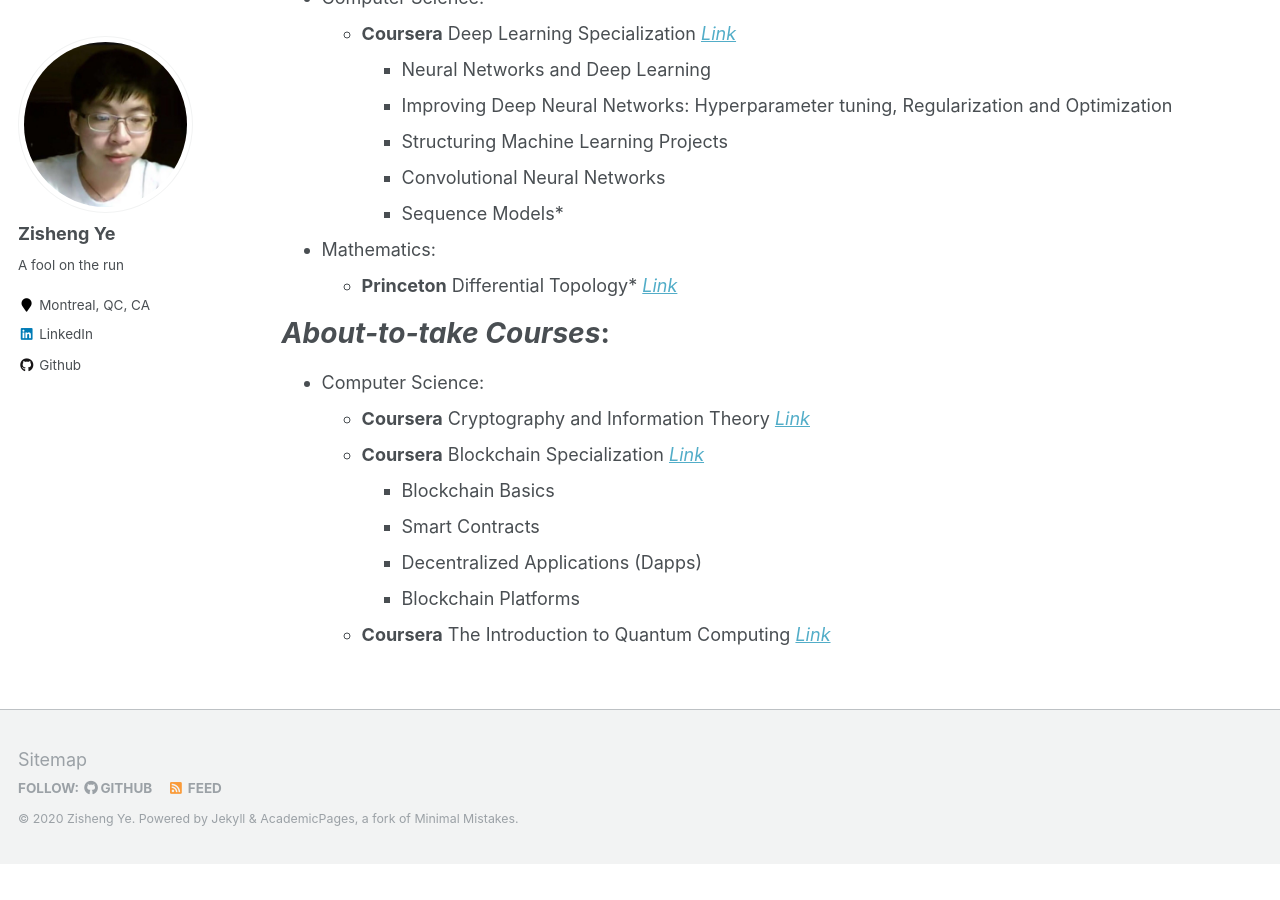
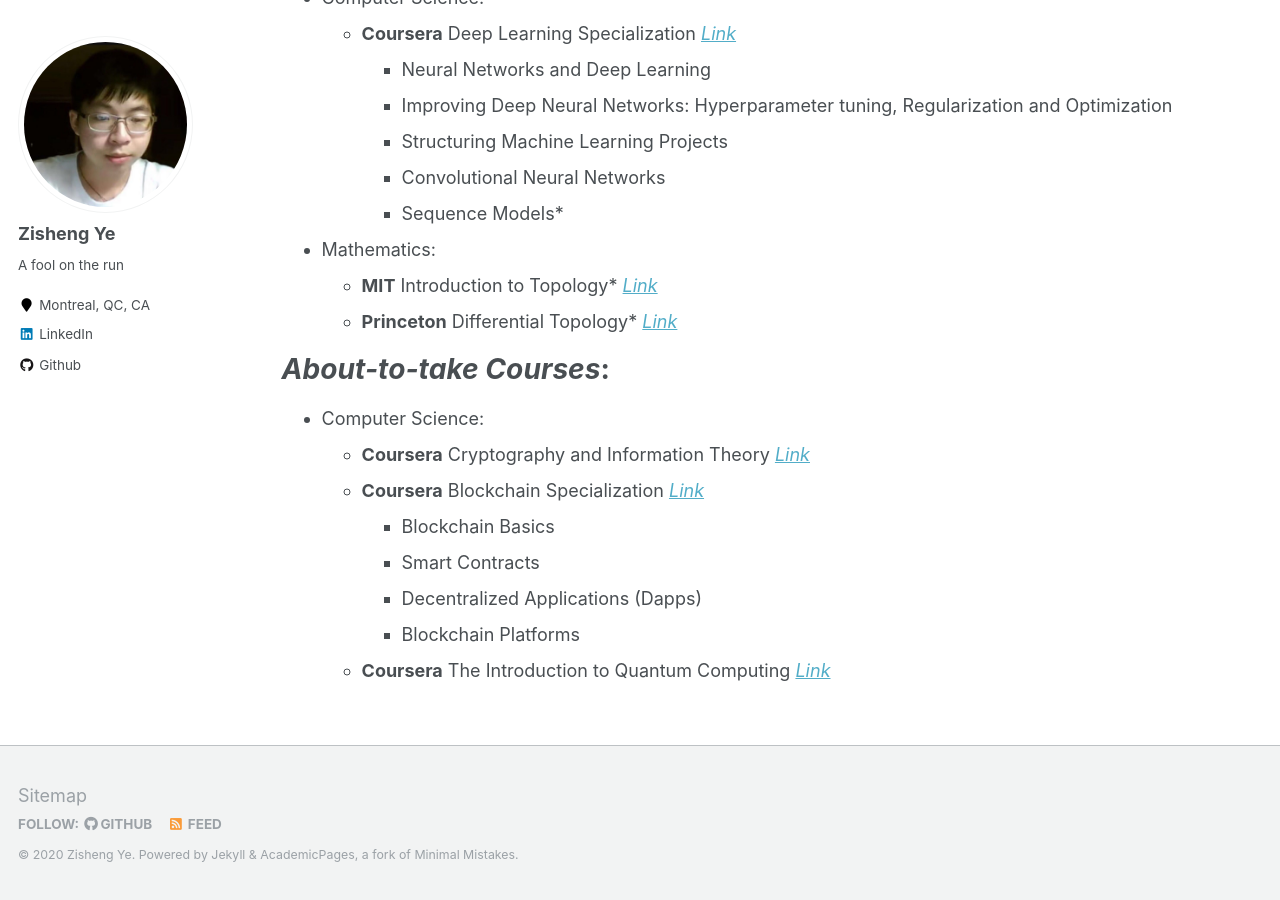
Before and after one commit to macaoleaf/macaoleaf.github.io, a Jekyll site: the page built from _pages/Courses.md, in a window 1280 px wide and 900 px high, scrolled down 1752 px. Built offline with Jekyll 4.4.1, drawn with Linux system fonts in a browser that asks for light colours; before the commit the page ends 2616 px from its top, so only the background shows below that.

Commit message:
Update Courses.md

```diff
--- a/_pages/Courses.md
+++ b/_pages/Courses.md
@@ -60,6 +60,7 @@ Extracurricular Courses:
     - Sequence Models\*
 
 - Mathematics:
+  - **MIT** Introduction to Topology\* [*Link*](https://ocw.mit.edu/courses/mathematics/18-901-introduction-to-topology-fall-2004/index.htm)
   - **Princeton** Differential Topology\* [*Link*](https://www.simonsfoundation.org/2011/04/28/john-w-milnor/)
 
 *About-to-take Courses*:
```
